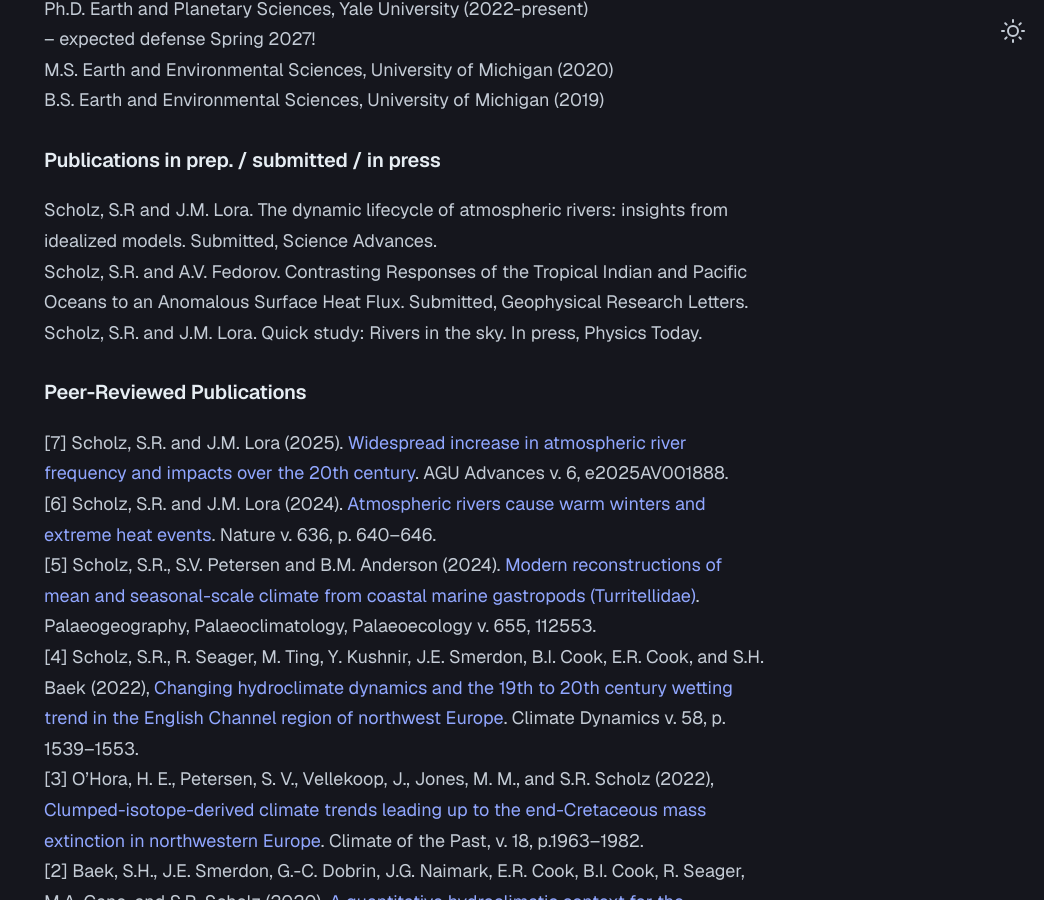
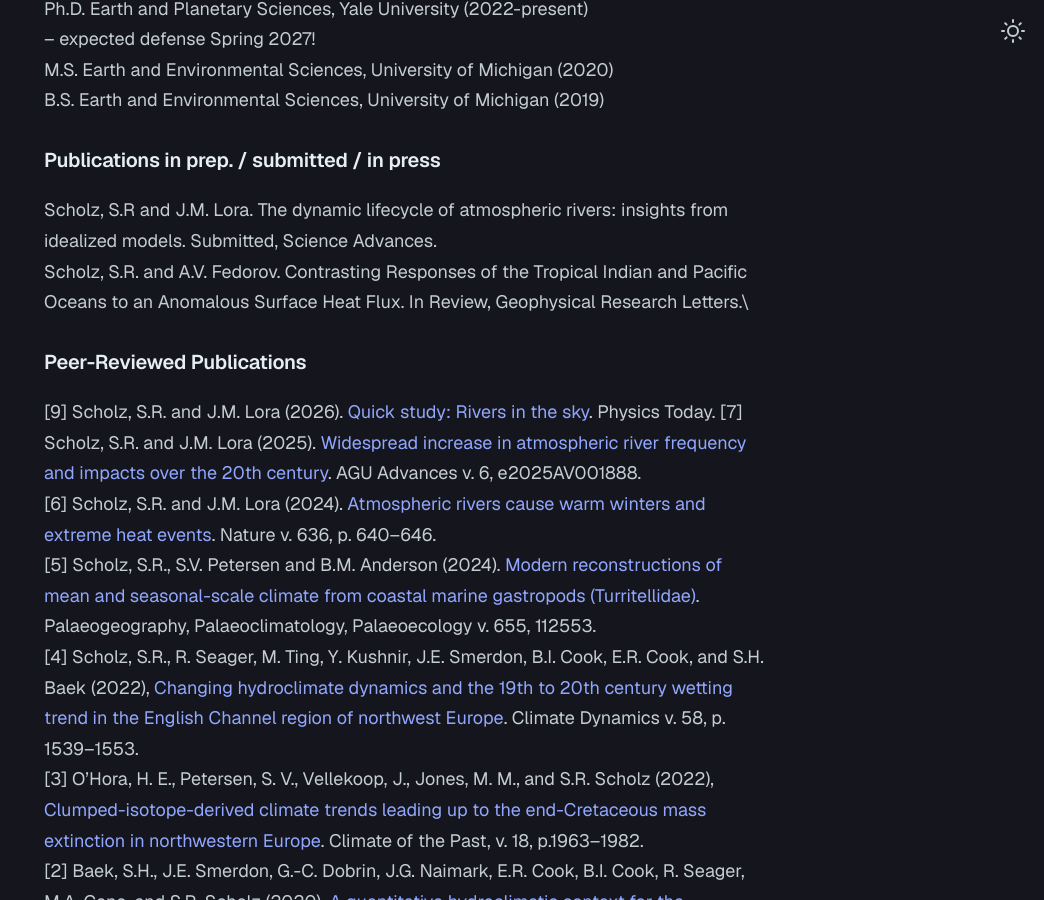
Before and after one commit to serenarscholz/serenarscholz.github.io, a Jekyll site: the page built from cv.md, in a window 1280 px wide and 900 px high, scrolled down 352 px. Shown: the whole window, without its empty margins (236-1280 px from the left). Built offline with Jekyll 4.4.1, drawn with Linux system fonts in a browser that asks for light colours.

Commit message:
Update cv.md

```diff
--- a/cv.md
+++ b/cv.md
@@ -14,10 +14,10 @@ B.S. Earth and Environmental Sciences, University of Michigan (2019)
 
 ### Publications in prep. / submitted / in press
 Scholz, S.R and J.M. Lora. The dynamic lifecycle of atmospheric rivers: insights from idealized models. Submitted, Science Advances.\
-Scholz, S.R. and A.V. Fedorov. Contrasting Responses of the Tropical Indian and Pacific Oceans to an Anomalous Surface Heat Flux. Submitted, Geophysical Research Letters.\
-Scholz, S.R. and J.M. Lora. Quick study: Rivers in the sky. In press, Physics Today.
+Scholz, S.R. and A.V. Fedorov. Contrasting Responses of the Tropical Indian and Pacific Oceans to an Anomalous Surface Heat Flux. In Review, Geophysical Research Letters.\
 
 ### Peer-Reviewed Publications
+[9] Scholz, S.R. and J.M. Lora (2026). [Quick study: Rivers in the sky](https://doi.org/10.1063/pt.171e3ee933). Physics Today.
 [7] Scholz, S.R. and J.M. Lora (2025). [Widespread increase in atmospheric river frequency and impacts over the 20th century](https://doi.org/10.1029/2025AV001888). AGU Advances v. 6, e2025AV001888.\
 [6] Scholz, S.R. and J.M. Lora (2024). [Atmospheric rivers cause warm winters and extreme heat events](https://doi.org/10.1038/s41586-024-08238-7). Nature v. 636, p. 640–646.\
 [5] Scholz, S.R., S.V. Petersen and B.M. Anderson (2024). [Modern reconstructions of mean and seasonal-scale climate from coastal marine gastropods (Turritellidae)](https://doi.org/10.1016/j.palaeo.2024.112553). Palaeogeography, Palaeoclimatology, Palaeoecology v. 655, 112553.\
```
